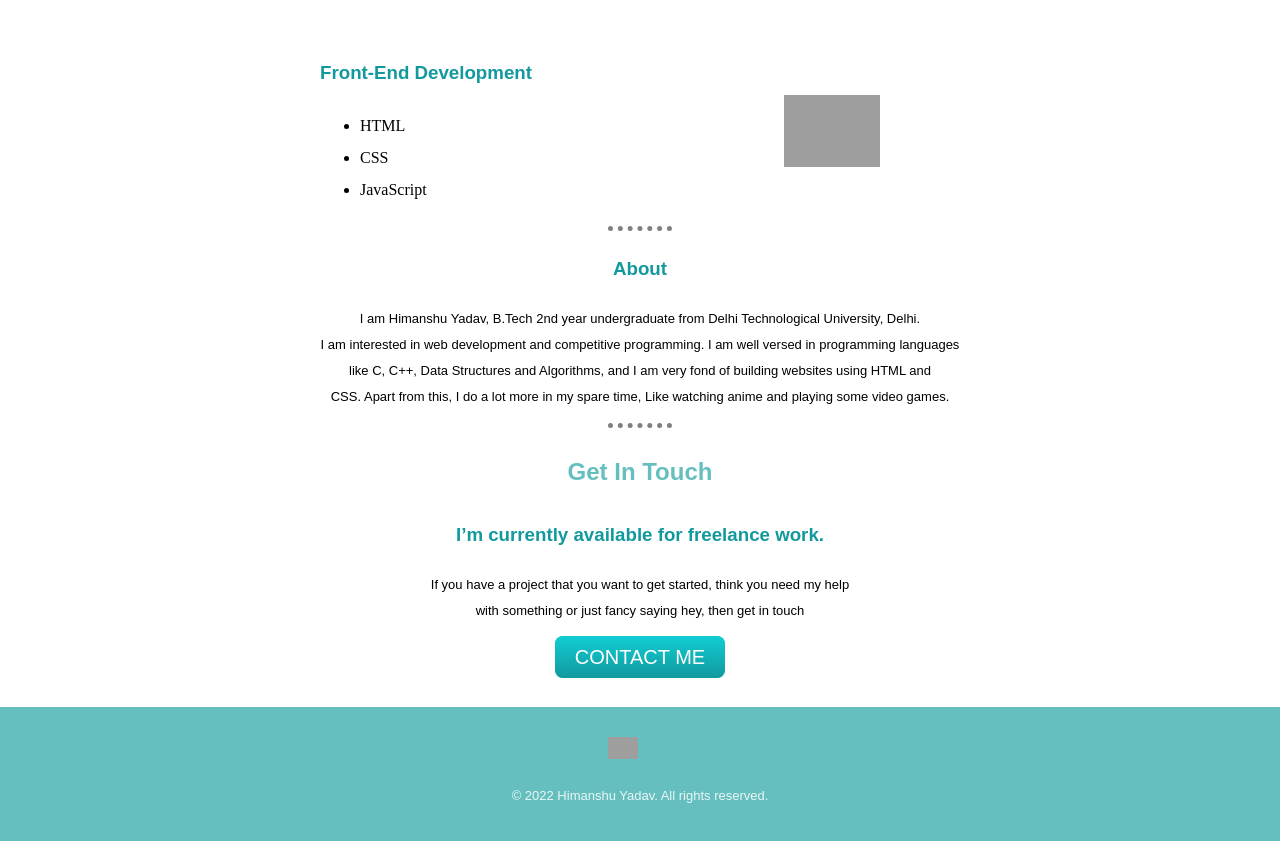
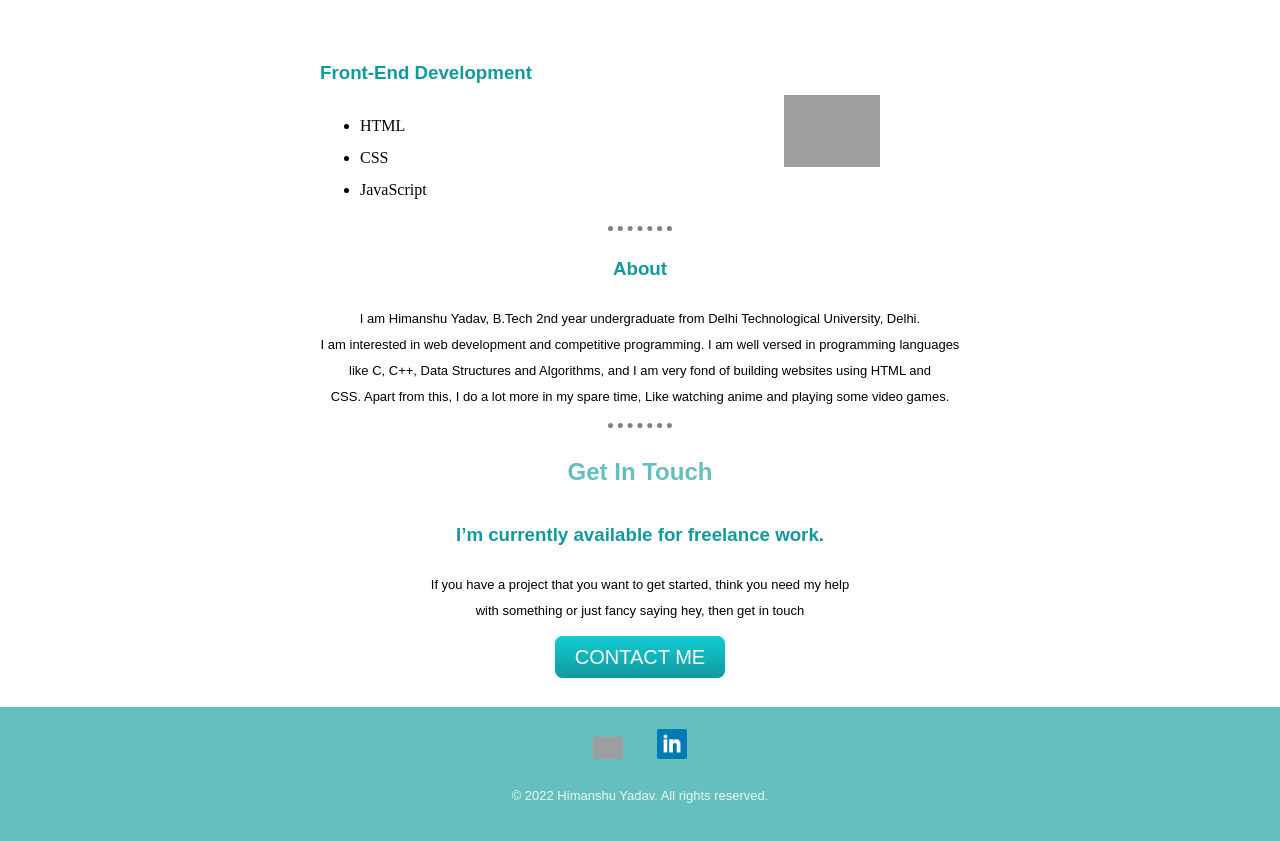
Before and after one commit to bitsonymous/buynation, a plain HTML site: page index.html in a window 1280 px wide. Shown: the part 1188-2029 px from the top of the page. Drawn offline with Linux system fonts and the light colour scheme; grey boxes are pictures that could not be loaded.

Commit message:
Update index.html

```diff
--- a/index.html
+++ b/index.html
@@ -70,7 +70,7 @@
 
       <div class="bottom">
         <a class="footer-link" href="https://www.linkedin.com/"><img class="github" src="https://cdn-icons-png.flaticon.com/512/5968/5968866.png" alt=""></a>
-        <a class="footer-link" href="https://www.linkedin.com/in/himannshu-yadav"> <img class="linkedin" src="CSS - My Site Images/CSS - My Site Images/linkedin.png" alt=""> </a>
+        <a class="footer-link" href="https://www.linkedin.com/in/himannshu-yadav"> <img class="linkedin" src="linkedin.png" alt=""> </a>
         <p class="last">  © 2022 Himanshu Yadav. All rights reserved.</p>
       </div>
 
```
